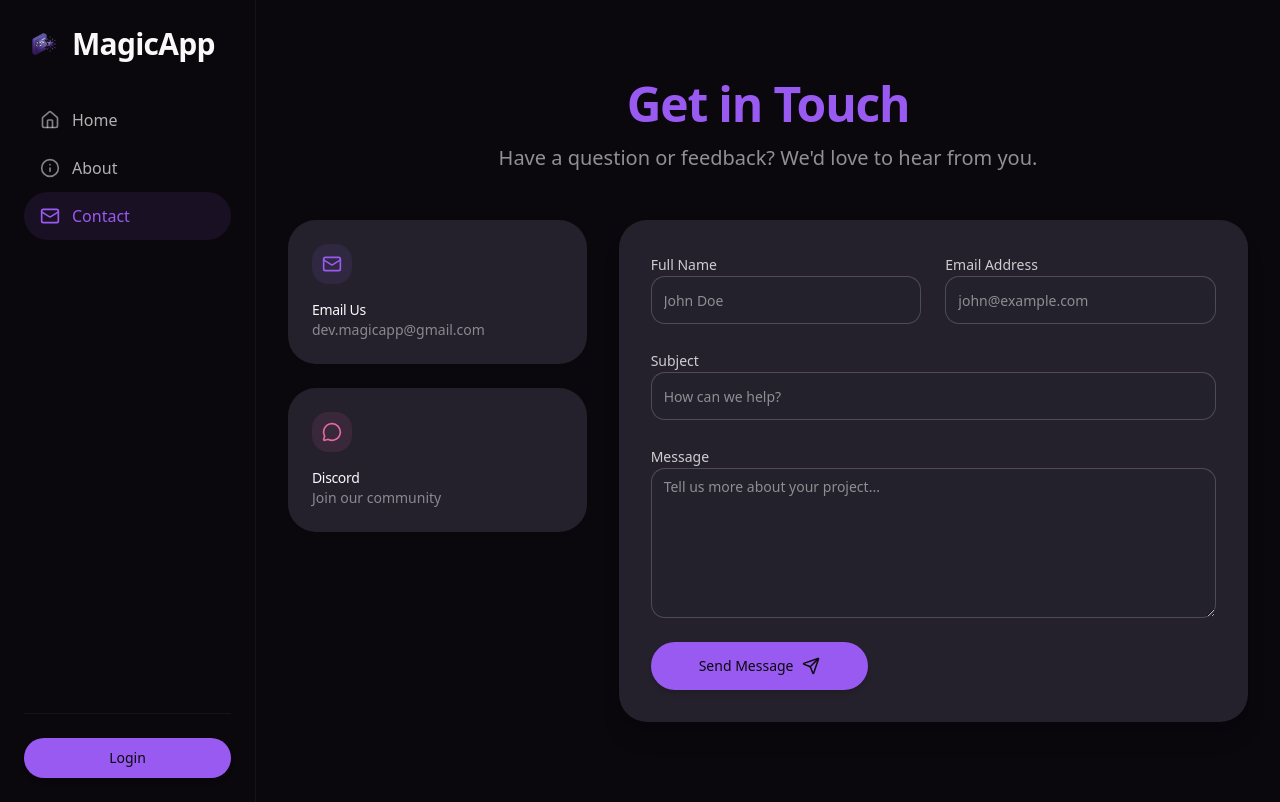
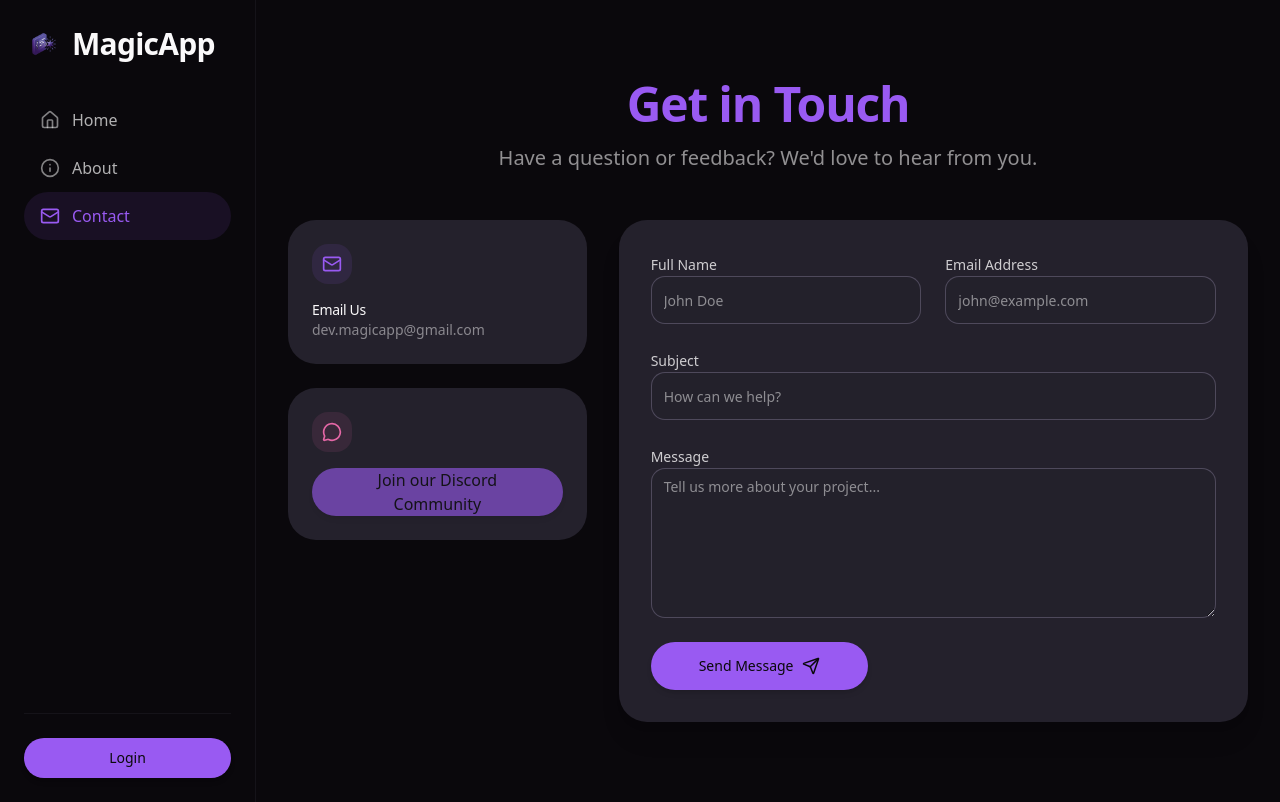
Before and after one commit to magicappdev/magicappdev, a React (Vite) app in the folder apps/web/: page /contact in a window 1280 px wide. Built offline with nearby package versions, Linux system fonts and the light colour scheme; no server answers.

Commit message:
feat(web): add discord join button to contact page
- Replace static Discord text with an interactive button linking to the community
- Adjust textarea minimum height for better layout consistency

```diff
--- a/apps/web/src/pages/contact/page.tsx
+++ b/apps/web/src/pages/contact/page.tsx
@@ -3,9 +3,9 @@ import { Typography } from "@/components/ui/Typography";
 import { Button } from "@/components/ui/Button";
 import { Input } from "@/components/ui/Input";
 import { Card } from "@/components/ui/Card";
+import { Link } from "react-router-dom";
 import React, { useState } from "react";
 import { api } from "../../lib/api";
-
 export default function ContactPage() {
   const [submitted, setSubmitted] = useState(false);
   const [isLoading, setIsLoading] = useState(false);
@@ -89,11 +89,12 @@ export default function ContactPage() {
               <MessageCircle size={20} />
             </div>
             <div>
-              <Typography variant="title" className="text-sm">
-                Discord
-              </Typography>
               <Typography variant="body" className="text-sm opacity-60">
-                Join our community
+                <Link to="https://discord.gg/PpmKS8ZTPt">
+                  <Button size="lg" className="rounded-full px-8">
+                    Join our Discord Community
+                  </Button>
+                </Link>
               </Typography>
             </div>
           </Card>
@@ -138,7 +139,7 @@ export default function ContactPage() {
                 Message
               </label>
               <textarea
-                className="flex min-h-[150px] w-full rounded-md border border-outline/50 bg-surface-variant/30 px-3 py-2 text-sm ring-offset-background placeholder:text-muted-foreground focus-visible:outline-none focus-visible:ring-2 focus-visible:ring-primary focus-visible:border-transparent disabled:cursor-not-allowed disabled:opacity-50 transition-all duration-200"
+                className="flex min-h-37.5 w-full rounded-md border border-outline/50 bg-surface-variant/30 px-3 py-2 text-sm ring-offset-background placeholder:text-muted-foreground focus-visible:outline-none focus-visible:ring-2 focus-visible:ring-primary focus-visible:border-transparent disabled:cursor-not-allowed disabled:opacity-50 transition-all duration-200"
                 placeholder="Tell us more about your project..."
                 required
                 value={formData.message}
```
